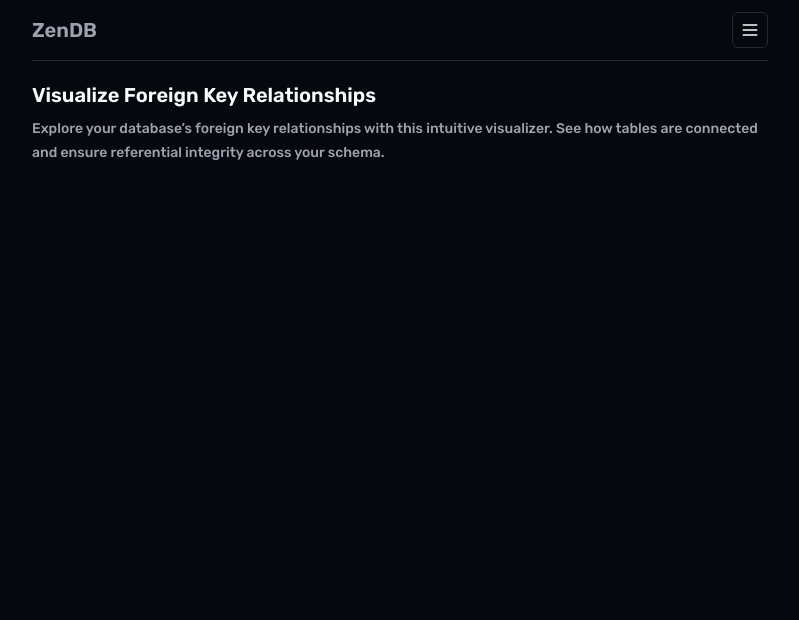
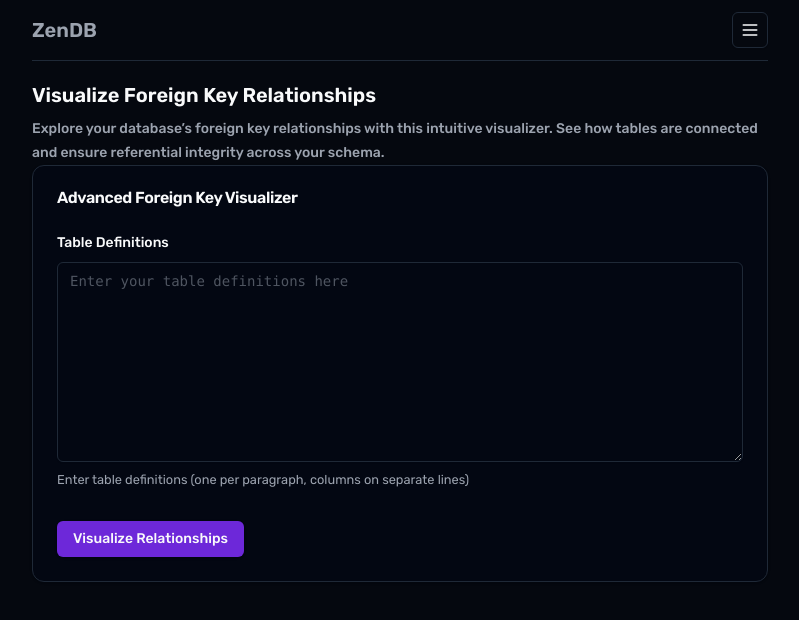
Before and after one commit to devRabbani/zendb, a Next.js app: page /fk-visualizer in a window 1280 px wide. Shown: the top 620 px of the page, without its empty margins (240-1039 px from the left). Built offline with nearby package versions, Linux system fonts and the light colour scheme.

Commit message:
add fk visualizer

```diff
--- a/app/fk-visualizer/page.tsx
+++ b/app/fk-visualizer/page.tsx
@@ -1,4 +1,5 @@
 import ToolpageHeader from "@/components/toolpage-header";
+import ForeignKeyVisualizer from "@/components/tools/fk-visualizer";
 
 export default function FkVisualizer() {
   return (
@@ -7,6 +8,7 @@ export default function FkVisualizer() {
         header="Visualize Foreign Key Relationships"
         para="Explore your database’s foreign key relationships with this intuitive visualizer. See how tables are connected and ensure referential integrity across your schema."
       />
+      <ForeignKeyVisualizer />
     </div>
   );
 }
```
